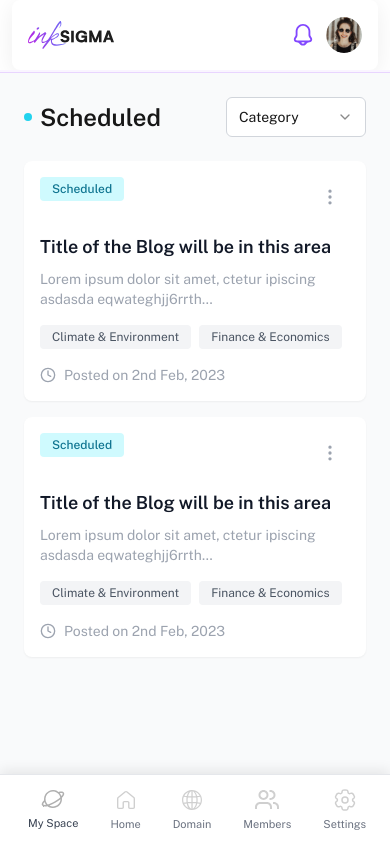
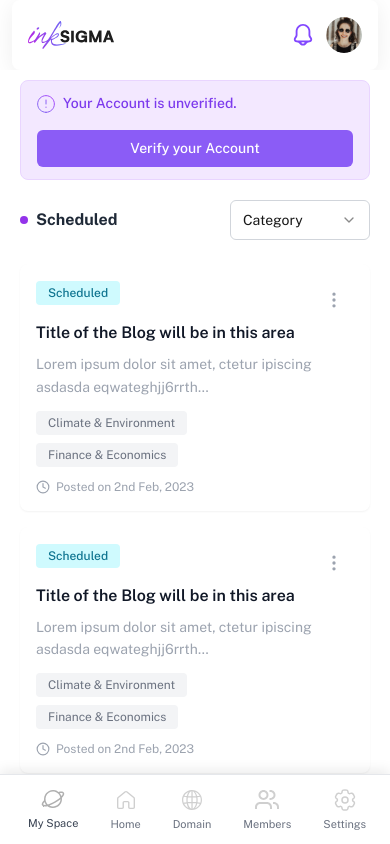
Before and after one commit to inksigmaaa/InkSigma, a Next.js app: page /schedule in a window 390 px wide. Built offline with nearby package versions, Linux system fonts and the light colour scheme; a web font is replaced by a local one.

Commit message:
Your commit message

```diff
--- a/src/app/components/verify/Verify.module.css
+++ b/src/app/components/verify/Verify.module.css
@@ -69,6 +69,10 @@
 
 /* Mobile responsive */
 @media (max-width: 768px) {
+    .verifyContainer {
+        top: 80px;
+    }
+
     .verifyBox {
         margin-left: 0;
         flex-direction: column;
--- a/src/app/review/page.jsx
+++ b/src/app/review/page.jsx
@@ -10,9 +10,10 @@ import {
   SelectTrigger,
   SelectValue,
 } from "@/components/ui/select"
-import { AlertCircle, Clock } from "lucide-react"
+import { Clock } from "lucide-react"
 import NavbarLoggedin from "../components/navbar/NavbarLoggedin"
 import Sidebar from "../components/sidebar/Sidebar"
+import Verify from "../components/verify/Verify"
 
 export default function ReviewPage() {
   const [selectedPosts, setSelectedPosts] = useState([])
@@ -53,28 +54,17 @@ export default function ReviewPage() {
   return (
     <>
       <NavbarLoggedin />
-      <div className="flex">
       <Sidebar />
-        <div className="flex-1 min-h-screen bg-gray-50">
-          {/* Verification Alert - Full Width */}
-          <div className="bg-purple-50 border-b border-purple-200 px-6 py-4">
-        <div className="max-w-[800px] mx-auto flex items-center justify-between gap-4">
-          <div className="flex items-center gap-2 text-purple-700">
-            <AlertCircle className="h-5 w-5 flex-shrink-0" />
-            <span className="text-sm md:text-base">Your Account hasn't been verified yet.</span>
-          </div>
-          <Button className="bg-purple-600 hover:bg-purple-700 text-white text-sm md:text-base whitespace-nowrap">
-            Verify your Account
-          </Button>
-        </div>
-      </div>
+      <Verify />
 
-      <div className="max-w-[800px] mx-auto space-y-6 p-6">
+      <div className="absolute left-1/2 -translate-x-1/2 top-[200px] w-full max-w-[1034px] z-20 px-5">
+        <div className="ml-0 md:ml-[185px]">
+          <div className="space-y-6">
             {/* Header */}
             <div className="flex items-center justify-between">
               <div className="flex items-center gap-2">
-            <div className="w-2 h-2 bg-green-500 rounded-full"></div>
-            <h1 className="text-2xl font-semibold">Review</h1>
+                <div className="w-2 h-2 bg-purple-600 rounded-full"></div>
+                <h1 className="text-base font-bold text-gray-800">Review</h1>
               </div>
 
               {/* Category Select */}
@@ -91,7 +81,7 @@ export default function ReviewPage() {
             </div>
 
             {/* Posts List */}
-        <div className="space-y-4">
+            <div className="space-y-4 mt-6">
               {posts.map((post) => (
                 <div key={post.id} className="bg-white rounded-lg shadow-sm p-4 md:p-6 border border-gray-200">
                   {/* Desktop Layout */}
--- a/src/app/schedule/page.jsx
+++ b/src/app/schedule/page.jsx
@@ -16,12 +16,12 @@ import {
   Edit,
   Send,
   Copy,
-  AlertCircle,
   Clock,
   MoreVertical
 } from "lucide-react"
 import NavbarLoggedin from "../components/navbar/NavbarLoggedin"
 import Sidebar from "../components/sidebar/Sidebar"
+import Verify from "../components/verify/Verify"
 
 export default function SchedulePage() {
   const [selectedPosts, setSelectedPosts] = useState([])
@@ -63,29 +63,18 @@ export default function SchedulePage() {
   return (
     <>
       <NavbarLoggedin />
-      <div className="flex">
       <Sidebar />
-        <div className="flex-1 min-h-screen bg-gray-50">
-          {/* Verification Alert - Full Width */}
-          <div className="bg-purple-50 border-b border-purple-200 px-6 py-4">
-        <div className="max-w-[800px] mx-auto flex items-center justify-between gap-4">
-          <div className="flex items-center gap-2 text-purple-700">
-            <AlertCircle className="h-5 w-5 flex-shrink-0" />
-            <span className="text-sm md:text-base">Your Account hasn't been verified yet.</span>
-          </div>
-          <Button className="bg-purple-600 hover:bg-purple-700 text-white text-sm md:text-base whitespace-nowrap">
-            Verify your Account
-          </Button>
-        </div>
-      </div>
+      <Verify />
 
-      <div className="max-w-[800px] mx-auto space-y-6 p-6">
+      <div className="absolute left-1/2 -translate-x-1/2 top-[200px] w-full max-w-[1034px] z-20 px-5">
+        <div className="ml-0 md:ml-[185px]">
+          <div className="space-y-6">
 
             {/* Header */}
             <div className="flex items-center justify-between">
               <div className="flex items-center gap-2">
-            <div className="w-2 h-2 bg-cyan-400 rounded-full"></div>
-            <h1 className="text-2xl font-semibold">Scheduled</h1>
+                <div className="w-2 h-2 bg-purple-600 rounded-full"></div>
+                <h1 className="text-base font-bold text-gray-800">Scheduled</h1>
               </div>
 
               {/* Category Select - Mobile */}
@@ -134,26 +123,27 @@ export default function SchedulePage() {
             {/* Posts List */}
             <div className="space-y-4">
               {posts.map((post) => (
-            <div key={post.id} className="bg-white rounded-lg shadow-sm p-4 md:p-6">
-              <div className="flex items-start justify-between mb-4">
-                <div className="bg-cyan-100 text-cyan-700 text-xs font-medium px-3 py-1 rounded">
+                <div key={post.id} className="bg-white rounded-lg shadow-sm p-4 md:p-6 relative">
+                  {/* Three-dot menu for mobile - positioned absolutely */}
+                  <Button variant="ghost" size="icon" className="md:hidden text-gray-400 absolute top-4 right-4">
+                    <MoreVertical className="h-5 w-5" />
+                  </Button>
+
+                  {/* Scheduled badge */}
+                  <div className="mb-4">
+                    <div className="bg-cyan-100 text-cyan-700 text-xs font-medium px-3 py-1 rounded inline-block">
                       Scheduled
                     </div>
-
-                {/* Three-dot menu for mobile */}
-                <Button variant="ghost" size="icon" className="md:hidden text-gray-400">
-                  <MoreVertical className="h-5 w-5" />
-                </Button>
                   </div>
 
                   {/* Desktop Layout */}
-              <div className="hidden md:flex items-start gap-4">
+                  <div className="hidden md:flex items-start gap-4 mt-0">
                     <Checkbox
                       checked={selectedPosts.includes(post.id)}
                       onCheckedChange={(checked) => handleSelectPost(post.id, checked)}
                     />
 
-                <div className="flex-1">
+                    <div className="flex-1 -mt-4">
                       <h3 className="text-lg font-semibold text-gray-900 mb-2">
                         {post.title}
                       </h3>
@@ -200,27 +190,27 @@ export default function SchedulePage() {
                   </div>
 
                   {/* Mobile Layout */}
-              <div className="md:hidden">
-                <h3 className="text-lg font-semibold text-gray-900 mb-2">
+                  <div className="md:hidden pr-8">
+                    <h3 className="text-base font-semibold text-gray-900 mb-2">
                       {post.title}
                     </h3>
-                <p className="text-gray-400 text-sm mb-4">
+                    <p className="text-gray-400 text-sm mb-3 leading-relaxed">
                       {post.excerpt}
                     </p>
 
-                <div className="flex gap-2 flex-wrap mb-4">
+                    <div className="flex gap-2 flex-wrap mb-3">
                       {post.tags.map((tag, index) => (
                         <span
                           key={index}
-                      className="bg-gray-100 text-gray-600 text-xs px-3 py-1 rounded"
+                          className="bg-gray-100 text-gray-500 text-xs px-3 py-1 rounded"
                         >
                           {tag}
                         </span>
                       ))}
                     </div>
 
-                <div className="flex items-center gap-2 text-gray-400 text-sm">
-                  <Clock className="h-4 w-4" />
+                    <div className="flex items-center gap-1.5 text-gray-400 text-xs">
+                      <Clock className="h-3.5 w-3.5" />
                       <span>Posted on {post.postedTime}</span>
                     </div>
                   </div>
```
Lines whose indentation alone changed are shown as unchanged.
